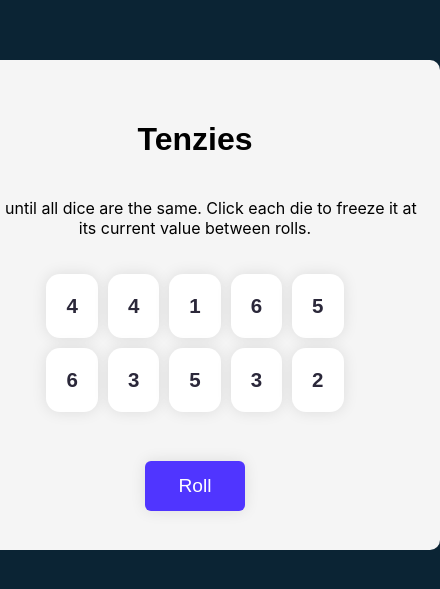
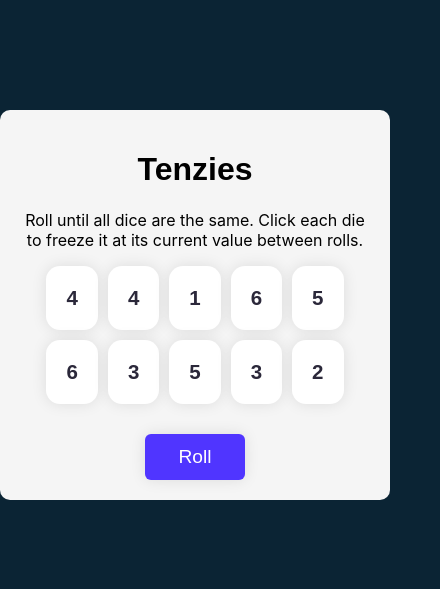
Before and after one commit to Rony2518/Tenzie_game, a React (Vite) app: page / in a window 390 px wide. Shown: the part 135-724 px from the top of the page, 440 px wide, since content can reach past the window. Built offline with nearby package versions, Linux system fonts and the light colour scheme.

Commit message:
Update App.css

```diff
--- a/src/App.css
+++ b/src/App.css
@@ -61,3 +61,10 @@ p{
 .rollDice:focus {
   outline: none;
 }
+
+@media screen and (max-width: 500px) {
+  main{
+    width: 350px;
+    height: 350px;
+  }
+}
```
